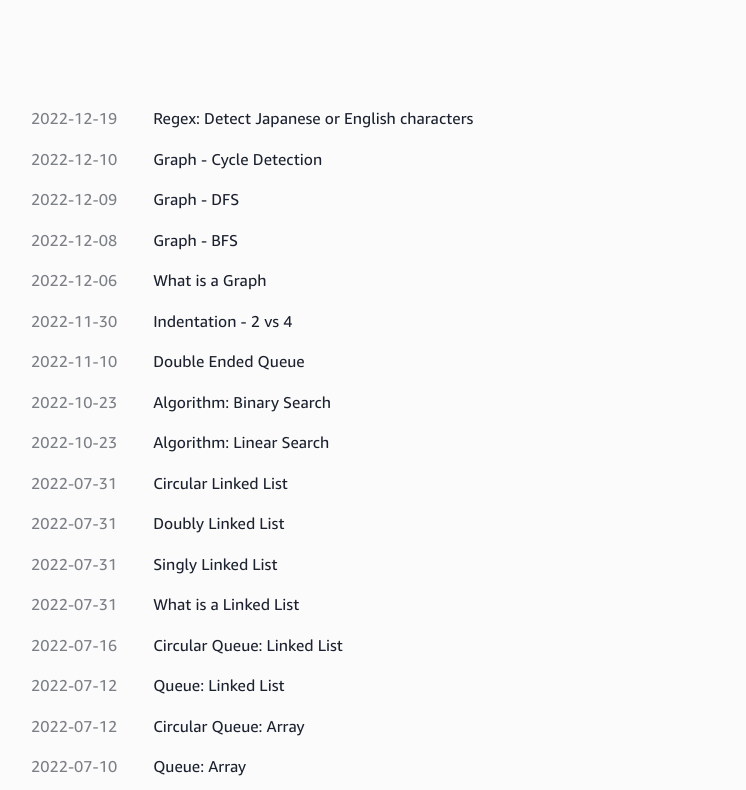
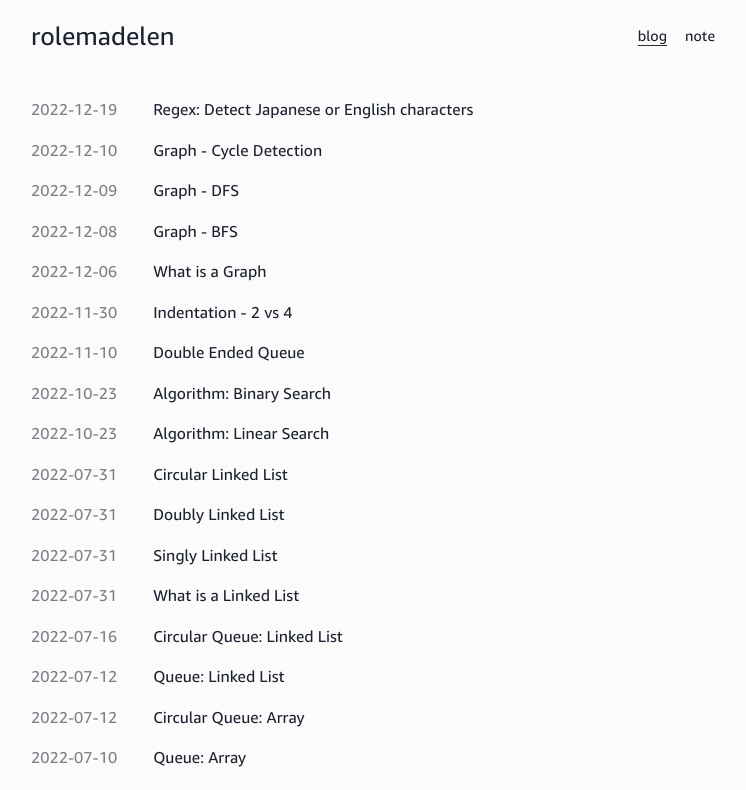
Before and after one commit to bleudog/Blue-blog, a Next.js app: page /blog in a window 1280 px wide. Shown: the top 790 px of the page, without its empty margins (258-1004 px from the left). Built offline with nearby package versions, Linux system fonts and the light colour scheme.

Commit message:
header redesigned

```diff
--- a/components/Post.js
+++ b/components/Post.js
@@ -7,6 +7,7 @@ import {
 	BackButton,
 	Tag,
 	HeaderContainer,
+	MobileHeaderContainer,
 } from './custom-tw-components';
 import { useRouter } from 'next/router';
 import utilStyles from '@styles/utils.module.scss';
@@ -20,26 +21,7 @@ const Post = ({ post, tags, title, subtitle, date, updated, children }) => {
 			<Head>
 				<title>{title}</title>
 			</Head>
-			<HeaderContainer>
-				<span>–––––––––––</span>
-				<Link
-					key={'post'}
-					href={'/blog'}
-					passHref>
-					{'•'}
-				</Link>
-				<span>–</span>
-				<Link
-					key={'post'}
-					href={'/blog/note'}
-					passHref>
-					{'•'}
-				</Link>
-				<span>–––––––––––</span>
-				<span>•</span>
-
-				<span> {title}</span>
-			</HeaderContainer>
+			<HeaderContainer>{title}</HeaderContainer>
 			<div className={'flex'}>
 				<PageSecondTitle>{subtitle}</PageSecondTitle>
 				<Date
--- a/components/custom-tw-components.js
+++ b/components/custom-tw-components.js
@@ -5,7 +5,10 @@ import tw from 'tailwind-styled-components';
 //////////////////////////////////////////////////////
 export const PostListContainer = tw.div`
    mx-auto
-   max-w-[40em]
+   md:max-w-[40em]
+   sm:max-w-[30em]
+   max-w-[25em]
+   min-w-[25em]
    mb-8
 `;
 
@@ -145,7 +148,6 @@ export const FooterContainer = tw.footer`
 ///  Header Component
 //////////////////////////////////////////////////////
 export const HeaderContainer = tw.header`
-    px-2
     mt-4
     text-4xl
     font-['AmazonEmberDisplayMedium']
--- a/layouts/blog.js
+++ b/layouts/blog.js
@@ -15,7 +15,7 @@ const BlogLayout = ({ posts }) => {
 	return (
 		<div>
 			<PostListContainer>
-				<HeaderContainer>
+				{/* <HeaderContainer>
 					<span>–––––––––––</span>
 					<Link
 						key={'post'}
@@ -37,7 +37,7 @@ const BlogLayout = ({ posts }) => {
 						passHref>
 						{'rolemadelen'}
 					</Link>
-				</HeaderContainer>
+				</HeaderContainer> */}
 				<MobileHeaderContainer>
 					<div>
 						<Link
@@ -48,7 +48,7 @@ const BlogLayout = ({ posts }) => {
 						</Link>
 					</div>
 					<div>
-						<div>
+						<div className={'currentPage'}>
 							<Link
 								key={'blog'}
 								href={'/blog'}
--- a/pages/about.js
+++ b/pages/about.js
@@ -8,15 +8,6 @@ import figure from '../public/images/aboutme.png';
 export default function About() {
 	return (
 		<div className={`${utilStyles.hero} ${utilStyles.about}`}>
-			<div className={`${utilStyles.aboutFigure}`}>
-				<Image
-					priority
-					width={290}
-					height={450}
-					src={figure}
-					alt='Rolemadelen'
-				/>
-			</div>
 			<p className={`${utilStyles.h1}`}>
 				Hi. I&apos;m <b>Rolemadelen</b> or <b>Madelen</b> for short.
 			</p>
--- a/pages/blog/note.js
+++ b/pages/blog/note.js
@@ -4,6 +4,7 @@ import {
 	PostListContainer,
 	Header,
 	HeaderContainer,
+	MobileHeaderContainer,
 } from '@components/custom-tw-components';
 import utilStyles from '@styles/utils.module.scss';
 import Link from 'next/link';
@@ -12,7 +13,7 @@ export default function Blog({ posts }) {
 	return (
 		<div>
 			<PostListContainer>
-				<HeaderContainer>
+				{/* <HeaderContainer>
 					<span>–––––––––––</span>
 					<Link
 						key={'post'}
@@ -34,7 +35,35 @@ export default function Blog({ posts }) {
 						passHref>
 						{'note'}
 					</Link>
-				</HeaderContainer>
+				</HeaderContainer> */}
+				<MobileHeaderContainer>
+					<div>
+						<Link
+							key={'home'}
+							href={'/'}
+							passHref>
+							{'rolemadelen'}
+						</Link>
+					</div>
+					<div>
+						<div>
+							<Link
+								key={'blog'}
+								href={'/blog'}
+								passHref>
+								{'blog'}
+							</Link>
+						</div>
+						<div className={'currentPage'}>
+							<Link
+								key={'note'}
+								href={'/blog/note'}
+								passHref>
+								{'note'}
+							</Link>
+						</div>
+					</div>
+				</MobileHeaderContainer>
 			</PostListContainer>
 
 			<PostListContainer>
--- a/styles/global.scss
+++ b/styles/global.scss
@@ -93,15 +93,6 @@ main {
 
 .home-header {
     font-size: min(15vw, 3.75em);
-}
-
-a {
-    color: $--link;
-
-    &:hover {
-        text-decoration: underline;
-        text-decoration-thickness: from-font;
-    }
 }
 
 li {
@@ -277,7 +268,28 @@ footer {
 }
 
 .mobilePostHeader {
-    display: none;
+    display: flex;
+    justify-content: space-between;
+        animation: slideRight 1s forwards cubic-bezier(0.075, 0.82, 0.165, 1);
+
+    div:first-child {
+        font-size: 1.4rem;
+    }
+
+    div:last-child {
+        display: flex;
+        justify-content: space-evenly;
+        align-items: center;
+        padding: 0 0.5rem 0 1rem;
+
+        div {
+            font-size: 0.8rem;
+        }
+    }
+
+    a {
+        color: rgb(27, 33, 46);
+    }
 }
 
 .postHeader {
@@ -296,33 +308,6 @@ footer {
     }
 }
 
-header {
-    a {
-        transition: all 0.3s ease-out;
-        &:nth-of-type(1):hover {
-            color: #5070e3 !important;
-
-            &::before {
-                content: 'blog';
-                font-size: 0.8rem;
-                position: absolute;
-                top: -25%;
-                left: 31%;
-            }
-        }
-        &:nth-of-type(2):hover {
-            color: #ee7cc4 !important;
-            &::before {
-                content: 'note';
-                font-size: 0.8rem;
-                position: absolute;
-                top: -25%;
-                left: 36%;
-            }
-        }
-    }
-}
-
 article {
     p {
         a {
@@ -332,6 +317,15 @@ article {
             &:hover {
                 text-decoration: none;
             }
+        }
+    }
+}
+
+header {
+    .currentPage {
+        a {
+            text-decoration: underline 10% rgb(50, 50, 50);
+            text-underline-offset: 18%;
         }
     }
 }
@@ -363,10 +357,10 @@ article {
 
 @keyframes slideRight {
     from {
-        transform: translateX(-150%);
+        transform: translateY(-500%);
     }
 
     to {
-        transform: translateX(-74%);
+        transform: translateY(0%);
     }
 }
--- a/styles/utils.module.scss
+++ b/styles/utils.module.scss
@@ -191,7 +191,7 @@
 @media only screen and (max-width: 767px) {
     .hero {
         transform: translate(-50%, 0);
-        top: 37%;
+        top: 40%;
         left: 50%;
         animation: bounce 1s infinite alternate ease;
         z-index: 1000;
@@ -202,10 +202,10 @@
         }
     }
     .homeHeader {
-        top: 15%;
+        top: 3%;
         left: 0%;
         transform: none;
-        font-size: 4rem;
+        font-size: 13vw;
         text-align: center;
         width: 100%;
         text-transform: uppercase;
@@ -215,13 +215,13 @@
             transform: none;
         }
 
-        br {
-            content: "";
-        }
+        // br {
+        //     content: "";
+        // }
     }
 
     .homeHeader2 {
-        top: 25%;
+        top: 27%;
         left: 0%;
         transform: none;
         font-size: 4rem;
```
